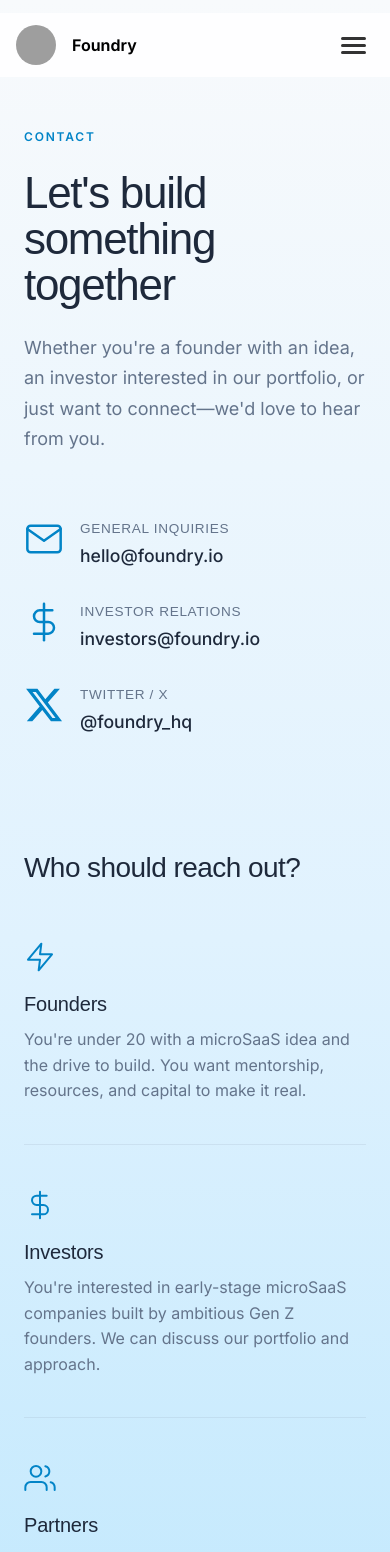
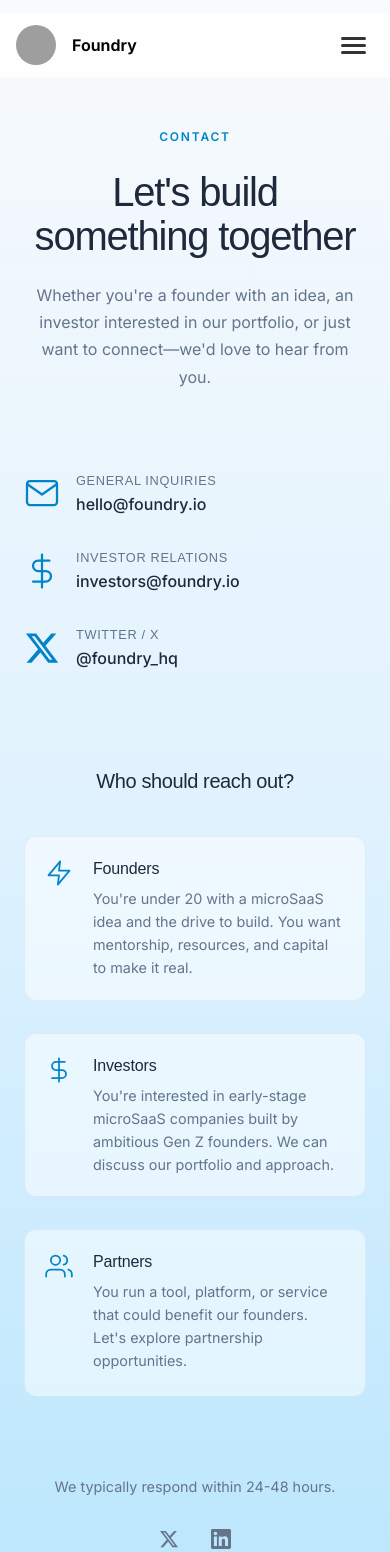
Before and after one commit to Flaryiest/dolos, a React (Vite) app in the folder web/: page /contact in a window 390 px wide. Shown: the top 1552 px of the page. Built offline with nearby package versions, Linux system fonts and the light colour scheme; grey boxes are pictures that could not be loaded.

Commit message:
another content page revamp + index fixes

```diff
--- a/web/src/pages/contact/contact.css
+++ b/web/src/pages/contact/contact.css
@@ -5,13 +5,15 @@
 
 /* Hero Section */
 .contact-hero {
-    padding: 10rem 2rem 6rem;
-    max-width: 1200px;
+    padding: 10rem 2rem 5rem;
+    max-width: 800px;
     margin: 0 auto;
+    text-align: center;
 }
 
 .contact-hero-content {
     max-width: 600px;
+    margin: 0 auto;
 }
 
 .contact-label {
@@ -25,11 +27,11 @@
 
 .contact-hero h1 {
     font-family: "Bricolage Grotesque", sans-serif;
-    font-size: 4rem;
+    font-size: 3.5rem;
     font-weight: 500;
     color: #1e293b;
     letter-spacing: -0.03em;
-    line-height: 1.05;
+    line-height: 1.1;
     margin-bottom: 1.5rem;
 }
 
@@ -37,28 +39,31 @@
     font-size: 1.125rem;
     color: #64748b;
     line-height: 1.7;
-    max-width: 480px;
+    max-width: 500px;
+    margin: 0 auto;
 }
 
-/* Contact Methods - Horizontal Flow */
+/* Contact Methods - Centered Grid */
 .contact-methods {
-    padding: 0 2rem 5rem;
-    max-width: 1200px;
+    padding: 3rem 2rem 5rem;
+    max-width: 900px;
     margin: 0 auto;
-    display: flex;
-    gap: 4rem;
-    flex-wrap: wrap;
+    display: grid;
+    grid-template-columns: repeat(3, 1fr);
+    gap: 2rem;
 }
 
 .contact-method {
     display: flex;
-    align-items: flex-start;
-    gap: 1rem;
+    flex-direction: column;
+    align-items: center;
+    text-align: center;
+    gap: 0.75rem;
 }
 
 .contact-method-icon {
-    width: 40px;
-    height: 40px;
+    width: 36px;
+    height: 36px;
     color: #0284c7;
     flex-shrink: 0;
 }
@@ -70,16 +75,16 @@
 
 .contact-method-content h3 {
     font-family: "Bricolage Grotesque", sans-serif;
-    font-size: 0.85rem;
+    font-size: 0.8rem;
     font-weight: 500;
     color: #64748b;
     text-transform: uppercase;
     letter-spacing: 0.05em;
-    margin-bottom: 0.25rem;
+    margin-bottom: 0.125rem;
 }
 
 .contact-method-content a {
-    font-size: 1.1rem;
+    font-size: 1rem;
     font-weight: 500;
     color: #1e293b;
     text-decoration: none;
@@ -92,45 +97,48 @@
 
 /* Who Should Reach Out Section */
 .who-section {
-    padding: 5rem 2rem;
-    max-width: 900px;
+    padding: 4rem 2rem 5rem;
+    max-width: 700px;
     margin: 0 auto;
 }
 
 .who-section h2 {
     font-family: "Bricolage Grotesque", sans-serif;
-    font-size: 1.75rem;
+    font-size: 1.5rem;
     font-weight: 500;
     color: #1e293b;
-    margin-bottom: 3rem;
+    margin-bottom: 2.5rem;
     letter-spacing: -0.02em;
+    text-align: center;
 }
 
 .who-list {
     display: flex;
     flex-direction: column;
-    gap: 2.5rem;
+    gap: 2rem;
 }
 
 .who-item {
     display: flex;
     align-items: flex-start;
-    gap: 1.5rem;
-    padding-bottom: 2.5rem;
-    border-bottom: 1px solid rgba(148, 163, 184, 0.2);
+    gap: 1.25rem;
+    padding: 1.5rem;
+    background: rgba(255, 255, 255, 0.5);
+    border-radius: 12px;
+    border: 1px solid rgba(148, 163, 184, 0.15);
 }
 
 .who-item:last-child {
     border-bottom: none;
-    padding-bottom: 0;
+    padding-bottom: 1.5rem;
 }
 
 .who-icon {
-    width: 32px;
-    height: 32px;
+    width: 28px;
+    height: 28px;
     color: #0284c7;
     flex-shrink: 0;
-    margin-top: 0.25rem;
+    margin-top: 0.125rem;
 }
 
 .who-icon svg {
@@ -140,34 +148,33 @@
 
 .who-content h4 {
     font-family: "Bricolage Grotesque", sans-serif;
-    font-size: 1.25rem;
+    font-size: 1.1rem;
     font-weight: 500;
     color: #1e293b;
-    margin-bottom: 0.5rem;
+    margin-bottom: 0.375rem;
     letter-spacing: -0.01em;
 }
 
 .who-content p {
-    font-size: 1rem;
+    font-size: 0.95rem;
     color: #64748b;
     line-height: 1.6;
-    max-width: 600px;
 }
 
 /* Footer Note */
 .contact-footer-note {
-    padding: 4rem 2rem 6rem;
-    max-width: 1200px;
+    padding: 3rem 2rem 5rem;
+    max-width: 700px;
     margin: 0 auto;
     display: flex;
     align-items: center;
-    justify-content: space-between;
+    justify-content: center;
     gap: 2rem;
     flex-wrap: wrap;
 }
 
 .contact-footer-note p {
-    font-size: 0.95rem;
+    font-size: 0.9rem;
     color: #64748b;
 }
 
@@ -198,31 +205,53 @@
 /* Responsive */
 @media (max-width: 768px) {
     .contact-hero {
-        padding: 8rem 1.5rem 4rem;
+        padding: 8rem 1.5rem 3rem;
     }
 
     .contact-hero h1 {
-        font-size: 2.75rem;
+        font-size: 2.5rem;
+    }
+
+    .contact-hero-description {
+        font-size: 1rem;
     }
 
     .contact-methods {
-        flex-direction: column;
+        grid-template-columns: 1fr;
         gap: 2rem;
-        padding: 0 1.5rem 4rem;
+        padding: 2rem 1.5rem 4rem;
+    }
+
+    .contact-method {
+        flex-direction: row;
+        text-align: left;
+        gap: 1rem;
     }
 
     .who-section {
-        padding: 3rem 1.5rem;
+        padding: 2rem 1.5rem 3rem;
+    }
+
+    .who-section h2 {
+        font-size: 1.25rem;
     }
 
     .who-item {
-        flex-direction: column;
-        gap: 1rem;
+        padding: 1.25rem;
+    }
+
+    .who-content h4 {
+        font-size: 1rem;
+    }
+
+    .who-content p {
+        font-size: 0.9rem;
     }
 
     .contact-footer-note {
         flex-direction: column;
         text-align: center;
-        padding: 3rem 1.5rem 4rem;
+        padding: 2rem 1.5rem 4rem;
+        gap: 1.5rem;
     }
 }
--- a/web/src/pages/index/index.css
+++ b/web/src/pages/index/index.css
@@ -619,6 +619,7 @@
     padding: 5rem 2rem;
     margin-top: 3rem;
     width: 100%;
+    box-sizing: border-box;
 }
 
 .metrics-container {
@@ -889,6 +890,7 @@
     padding: 4rem 2rem;
     width: 100%;
     color: #1e293b;
+    box-sizing: border-box;
 }
 
 .features-dashboard-container {
```
